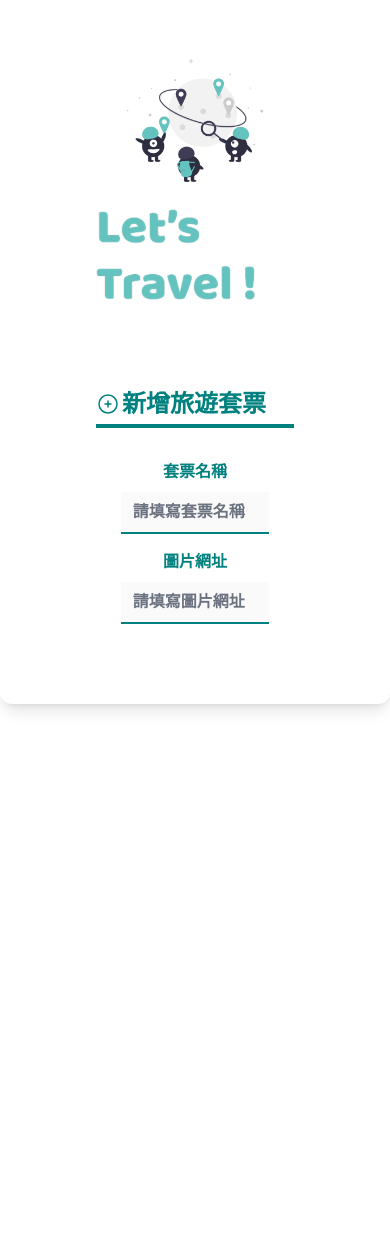
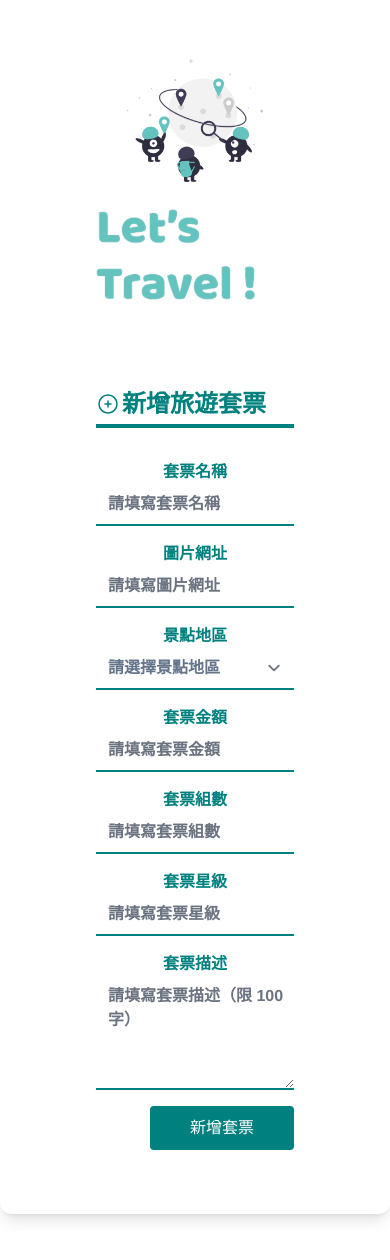
Before and after one commit to ChrisC0210/js-travel, a Vue app: page / in a window 390 px wide. Shown: the part 222-1482 px from the top of the page. Before the commit the page ends 1022 px from the top, so only its background shows below. Built offline with nearby package versions, Linux system fonts and the light colour scheme.

Commit message:
Add search card form input, Fixed RWD

```diff
--- a/src/components/searchCard.vue
+++ b/src/components/searchCard.vue
@@ -66,24 +66,174 @@ const count = ref(0);
                 <hr class="border-2 border-primary mb-8 max-w-sm" />
                 <!-- form -->
                 <form action="" method="POST" class="max-w-full md:max-w-sm">
-                  <div class="flex items-center flex-col md:flex-row mb-4">
-                    <label for="name" class="m-0 mb-2 md:mb-0 md:mr-8 font-bold text-base">套票名稱</label>
-                    <input id="name" name="name" type="text" class="w-9/12
-                    border-0 border-b-2 border-primary bg-zinc-50 font-bold text-base
-                    focus:bg-zinc-50
-                    focus:ring-0
-                    focus:border-purple-600  "
-                    placeholder="請填寫套票名稱">
-                  </div>
-                  <div class="flex items-center flex-col md:flex-row mb-4">
-                    <label for="imgUrl" class="m-0 mb-2 md:mb-0 md:mr-8 font-bold text-base">圖片網址</label>
-                    <input id="imgUrl" name="imgUrl" type="url" class="w-9/12
-                    border-0 border-b-2 border-primary bg-zinc-50 font-bold text-base
-                    focus:bg-zinc-50
-                    focus:ring-0
-                    focus:border-purple-600  "
-                    placeholder="請填寫圖片網址">
-                  </div>
+                  <label class="block lg:flex lg:items-center mb-4">
+                    <span
+                      for="name"
+                      class="m-0 mb-2 md:mb-0 md:mr-8 font-bold text-base"
+                      >套票名稱</span
+                    >
+                    <input
+                      type="text"
+                      name="name"
+                      class="
+                        block
+                        w-full
+                        lg:w-9/12
+                        mt-0
+                        pr-1
+                        border-0 border-b-2 border-primary
+                        bg-zinc-50
+                        font-bold
+                        text-base
+                        focus:ring-0 focus:border-black focus:bg-zinc-50
+                      "
+                      placeholder="請填寫套票名稱"
+                    />
+                  </label>
+                  <label class="block lg:flex lg:items-center mb-4">
+                    <span
+                      for="imgUrl"
+                      class="m-0 mb-2 md:mb-0 md:mr-8 font-bold text-base"
+                      >圖片網址</span
+                    >
+                    <input
+                      type="url"
+                      name="imgUrl"
+                      class="
+                        block
+                        w-full
+                        lg:w-9/12
+                        mt-0
+                        pr-1
+                        border-0 border-b-2 border-primary
+                        bg-zinc-50
+                        font-bold
+                        text-base
+                        focus:ring-0 focus:border-black focus:bg-zinc-50
+                      "
+                      placeholder="請填寫圖片網址"
+                    />
+                  </label>
+                  <label class="block lg:flex lg:items-center mb-4">
+                    <span class="m-0 mb-2 md:mb-0 md:mr-8 font-bold text-base"
+                      >景點地區</span
+                    >
+                    <select
+                      class="
+                        block
+                        w-full
+                        lg:w-9/12
+                        mt-0
+                        pr-1
+                        border-0 border-b-2 border-primary
+                        bg-zinc-50 text-slate-500
+                        font-bold
+                        text-base
+                        focus:ring-0 focus:border-black focus:bg-zinc-50
+                      "
+                    >
+                      <option selected>請選擇景點地區</option>
+                      <option value="0">台北</option>
+                      <option value="1">台中</option>
+                      <option value="2">高雄</option>
+                    </select>
+                  </label>
+                  <label class="block lg:flex lg:items-center mb-4">
+                    <span
+                      for="price"
+                      class="m-0 mb-2 md:mb-0 md:mr-8 font-bold text-base"
+                      >套票金額</span
+                    >
+                    <input
+                      type="number"
+                      name="price"
+                      class="
+                        block
+                        w-full
+                        lg:w-9/12
+                        mt-0
+                        pr-1
+                        border-0 border-b-2 border-primary
+                        bg-zinc-50
+                        font-bold
+                        text-base
+                        focus:ring-0 focus:border-black focus:bg-zinc-50
+                      "
+                      placeholder="請填寫套票金額"
+                    />
+                  </label>
+                  <label class="block lg:flex lg:items-center mb-4">
+                    <span
+                      for="ticketNum"
+                      class="m-0 mb-2 md:mb-0 md:mr-8 font-bold text-base"
+                      >套票組數</span
+                    >
+                    <input
+                      type="number"
+                      name="ticketNum"
+                      class="
+                        block
+                        w-full
+                        lg:w-9/12
+                        mt-0
+                        pr-1
+                        border-0 border-b-2 border-primary
+                        bg-zinc-50
+                        font-bold
+                        text-base
+                        focus:ring-0 focus:border-black focus:bg-zinc-50
+                      "
+                      placeholder="請填寫套票組數"
+                    />
+                  </label>
+                  <label class="block lg:flex lg:items-center mb-4">
+                    <span
+                      for="ticketRatio"
+                      class="m-0 mb-2 md:mb-0 md:mr-8 font-bold text-base"
+                      >套票星級</span
+                    >
+                    <input
+                      type="text"
+                      name="ticketRatio"
+                      class="
+                        block
+                        w-full
+                        lg:w-9/12
+                        mt-0
+                        pr-1
+                        border-0 border-b-2 border-primary
+                        bg-zinc-50
+                        font-bold
+                        text-base
+                        focus:ring-0 focus:border-black focus:bg-zinc-50
+                      "
+                      placeholder="請填寫套票星級"
+                    />
+                  </label>
+                  <label class="block lg:flex lg:items-start mb-4">
+                <span id="ticketInfo" class="m-0 mb-2 md:mb-0 md:mr-8 lg:mt-2 font-bold text-base">套票描述</span>
+                <textarea
+                name="ticketInfo"
+                      class="
+                        block
+                        w-full
+                        lg:w-9/12
+                        mt-0
+                        pr-1
+                        border-0 border-b-2 border-primary
+                        bg-zinc-50
+                        font-bold
+                        text-base
+                        focus:ring-0 focus:border-black focus:bg-zinc-50
+                      "
+                      placeholder="請填寫套票描述（限 100 字）"
+                rows="4"></textarea>
+              </label>
+              <div class="flex justify-end">
+                <button class="py-2.5 px-10 rounded text-white border-primary bg-primary
+                hover:bg-primary-600 active:bg-violet-700 focus:outline-none focus:ring focus:ring-primary-600
+                ">新增套票</button>
+              </div>
                 </form>
                 <!-- form end -->
               </div>
@@ -96,9 +246,7 @@ const count = ref(0);
 </template>
 
 <style scoped>
-a {
-  color: #42b983;
-}
+
 </style>
 <script>
 import { BeakerIcon } from "@heroicons/vue/24/solid";
--- a/tailwind.config.js
+++ b/tailwind.config.js
@@ -9,13 +9,18 @@ module.exports = {
     } ,
     borderColor: theme => ({
       'primary': '#00807e',
-            })
+    }),
+    backgroundColor: theme => ({
+      'primary': '#00807e',
+      'primary-600': '#007572',
+    })
   },
   variants: {
     extend: {
       divideColor: ['group-hover'],
       colors: {
-        primary: '#00807e',
+        'primary': '#00807e',
+        'primary-600': '#007572'
       }
     },
   },
```
Also changed, not shown: 5 other files (tests, documents, lock files or other folders).
